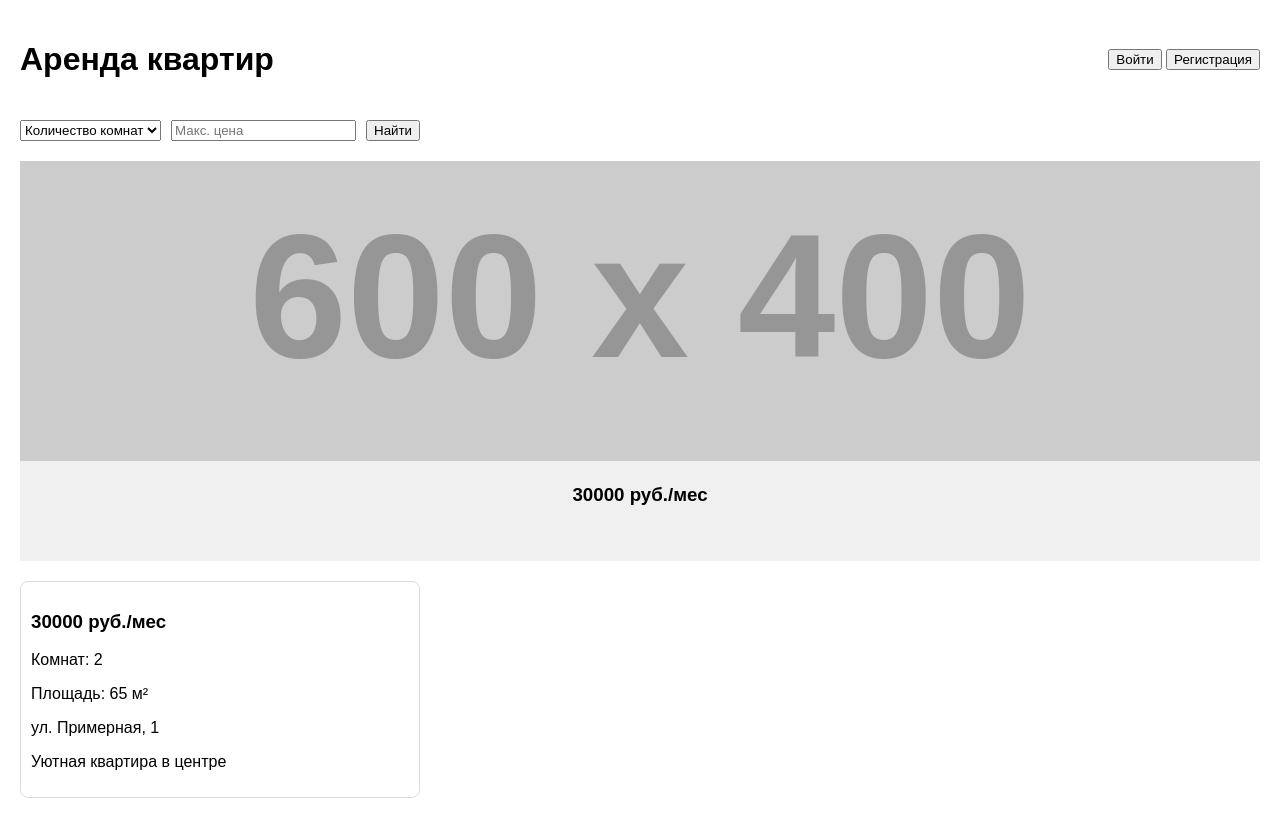
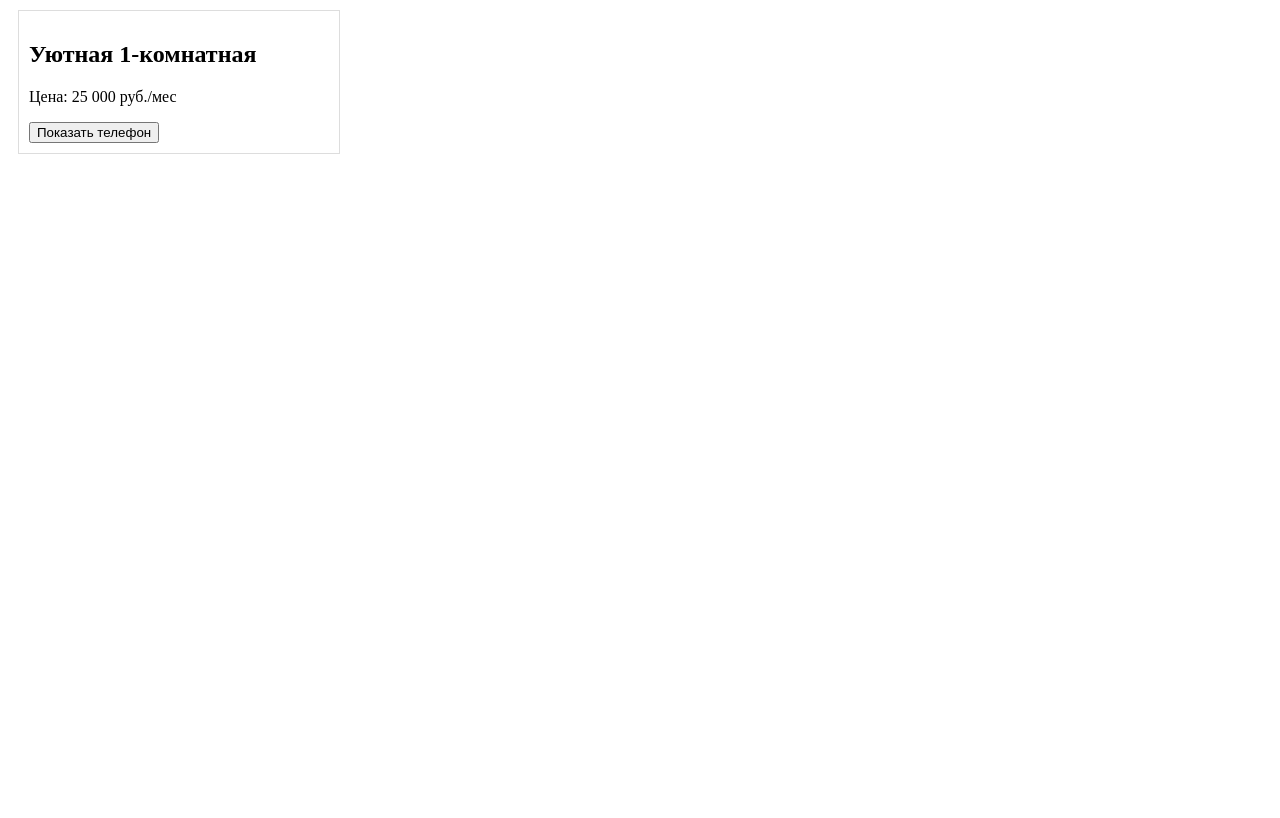
Before and after one commit to niagit/myfirstsite, a plain HTML site: page index.html in a window 1280 px wide. Drawn offline with nearby package versions, Linux system fonts and the light colour scheme; placeholder pictures from the web are drawn by us.

Commit message:
Update index.html

```diff
--- a/index.html
+++ b/index.html
@@ -1,223 +1,27 @@
 <!DOCTYPE html>
 <html>
 <head>
-    <title>Аренда квартир</title>
-    <meta name="viewport" content="width=device-width, initial-scale=1">
-    <!-- Подключаем Swiper для слайдера -->
-    <link rel="stylesheet" href="https://unpkg.com/swiper/swiper-bundle.min.css">
     <style>
-        /* CSS добавим ниже */
-        body {
-    font-family: Arial;
-    margin: 0;
-    padding: 20px;
-}
-
-header {
-    display: flex;
-    justify-content: space-between;
-    align-items: center;
-    margin-bottom: 20px;
-}
-
-.swiper-container {
-    width: 100%;
-    height: 400px;
-    margin: 20px 0;
-}
-
-.swiper-slide {
-    text-align: center;
-    background: #f0f0f0;
-}
-
-.swiper-slide img {
-    width: 100%;
-    height: 300px;
-    object-fit: cover;
-}
-
-.filters {
-    margin: 20px 0;
-    display: flex;
-    gap: 10px;
-    flex-wrap: wrap;
-}
-
-#apartments-list {
-    display: grid;
-    grid-template-columns: repeat(auto-fill, minmax(300px, 1fr));
-    gap: 20px;
-}
-
-.apartment-card {
-    border: 1px solid #ddd;
-    padding: 10px;
-    border-radius: 8px;
-}
-
-.popup {
-    display: none;
-    position: fixed;
-    top: 0;
-    left: 0;
-    width: 100%;
-    height: 100%;
-    background: rgba(0,0,0,0.5);
-}
-
-.popup-content {
-    background: white;
-    margin: 15% auto;
-    padding: 20px;
-    width: 300px;
-}
+        .apartment {
+            border: 1px solid #ddd;
+            padding: 10px;
+            margin: 10px;
+            width: 300px;
+        }
     </style>
 </head>
 <body>
-    <!-- Шапка -->
-    <header>
-        <h1>Аренда квартир</h1>
-        <div id="auth-buttons">
-            <button onclick="showLogin()">Войти</button>
-            <button onclick="showRegister()">Регистрация</button>
-        </div>
-    </header>
-
-    <!-- Фильтры -->
-    <div class="filters">
-        <select id="rooms">
-            <option value="">Количество комнат</option>
-            <option value="1">1</option>
-            <option value="2">2</option>
-            <option value="3">3</option>
-        </select>
-
-        <input type="number" id="maxPrice" placeholder="Макс. цена">
-
-        <button onclick="filterApartments()">Найти</button>
+    <div class="apartment">
+        <h2>Уютная 1-комнатная</h2>
+        <p>Цена: 25 000 руб./мес</p>
+        <button onclick="showPhone()">Показать телефон</button>
+        <p id="phone" style="display: none;">+7 (XXX) XXX-XX-XX</p>
     </div>
 
-    <!-- Слайдер -->
-    <div class="swiper-container">
-        <div class="swiper-wrapper" id="slider-wrapper">
-            <!-- Сюда вставим слайды через JS -->
-        </div>
-        <div class="swiper-pagination"></div>
-    </div>
-
-    <!-- Список квартир -->
-    <div id="apartments-list"></div>
-
-    <!-- Попап авторизации -->
-    <div id="auth-popup" class="popup">
-        <div class="popup-content">
-            <span onclick="closeAuth()" class="close">&times;</span>
-            <h2 id="popup-title"></h2>
-            <input type="text" id="auth-email" placeholder="Email">
-            <input type="password" id="auth-password" placeholder="Пароль">
-            <button onclick="handleAuth()">Подтвердить</button>
-        </div>
-    </div>
-
-    <!-- Подключаем JS -->
-    <script src="https://unpkg.com/swiper/swiper-bundle.min.js"></script>
     <script>
-        // JS добавим ниже
-        // Данные квартир (можно заменить на загрузку с сервера)
-const apartments = [
-    {
-        id: 1,
-        images: ['https://via.placeholder.com/600x400', 'https://via.placeholder.com/600x400/FF0000'],
-        price: 30000,
-        rooms: 2,
-        area: 65,
-        address: 'ул. Примерная, 1',
-        description: 'Уютная квартира в центре'
-    },
-    // Добавь другие объекты...
-];
-
-// Инициализация слайдера
-const swiper = new Swiper('.swiper-container', {
-    pagination: { el: '.swiper-pagination' },
-    loop: true,
-});
-
-// Заполняем слайдер
-function initSlider() {
-    const wrapper = document.getElementById('slider-wrapper');
-    apartments.forEach(apartment => {
-        wrapper.innerHTML += `
-            <div class="swiper-slide">
-                <img src="${apartment.images[0]}" alt="Квартира">
-                <h3>${apartment.price} руб./мес</h3>
-            </div>
-        `;
-    });
-    swiper.update(); // Обновить слайдер
-}
-
-// Фильтрация квартир
-function filterApartments() {
-    const rooms = document.getElementById('rooms').value;
-    const maxPrice = document.getElementById('maxPrice').value;
-
-    const filtered = apartments.filter(apartment => {
-        return (!rooms || apartment.rooms == rooms) &&
-               (!maxPrice || apartment.price <= maxPrice);
-    });
-
-    showApartments(filtered);
-}
-
-// Показ списка квартир
-function showApartments(apartments) {
-    const list = document.getElementById('apartments-list');
-    list.innerHTML = '';
-    apartments.forEach(apartment => {
-        list.innerHTML += `
-            <div class="apartment-card">
-                <h3>${apartment.price} руб./мес</h3>
-                <p>Комнат: ${apartment.rooms}</p>
-                <p>Площадь: ${apartment.area} м²</p>
-                <p>${apartment.address}</p>
-                <p>${apartment.description}</p>
-            </div>
-        `;
-    });
-}
-
-// Авторизация (упрощённая версия)
-let currentUser = null;
-
-function showLogin() {
-    document.getElementById('popup-title').textContent = 'Вход';
-    document.getElementById('auth-popup').style.display = 'block';
-}
-
-function showRegister() {
-    document.getElementById('popup-title').textContent = 'Регистрация';
-    document.getElementById('auth-popup').style.display = 'block';
-}
-
-function closeAuth() {
-    document.getElementById('auth-popup').style.display = 'none';
-}
-
-function handleAuth() {
-    const email = document.getElementById('auth-email').value;
-    const password = document.getElementById('auth-password').value;
-    currentUser = email; // Здесь должна быть проверка через бэкенд
-    alert(`Добро пожаловать, ${email}!`);
-    closeAuth();
-}
-
-// Запуск при загрузке
-document.addEventListener('DOMContentLoaded', () => {
-    initSlider();
-    showApartments(apartments);
-});
+        function showPhone() {
+            document.getElementById('phone').style.display = 'block';
+        }
     </script>
 </body>
 </html>
```
